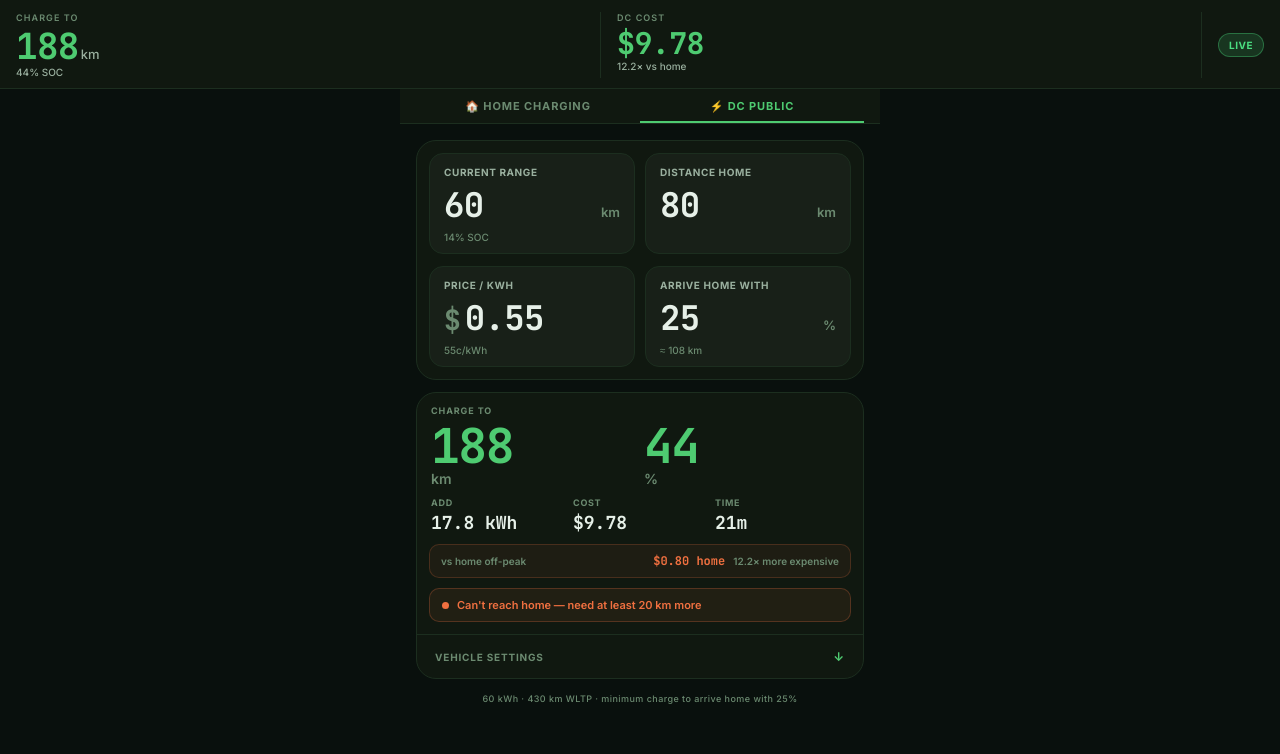
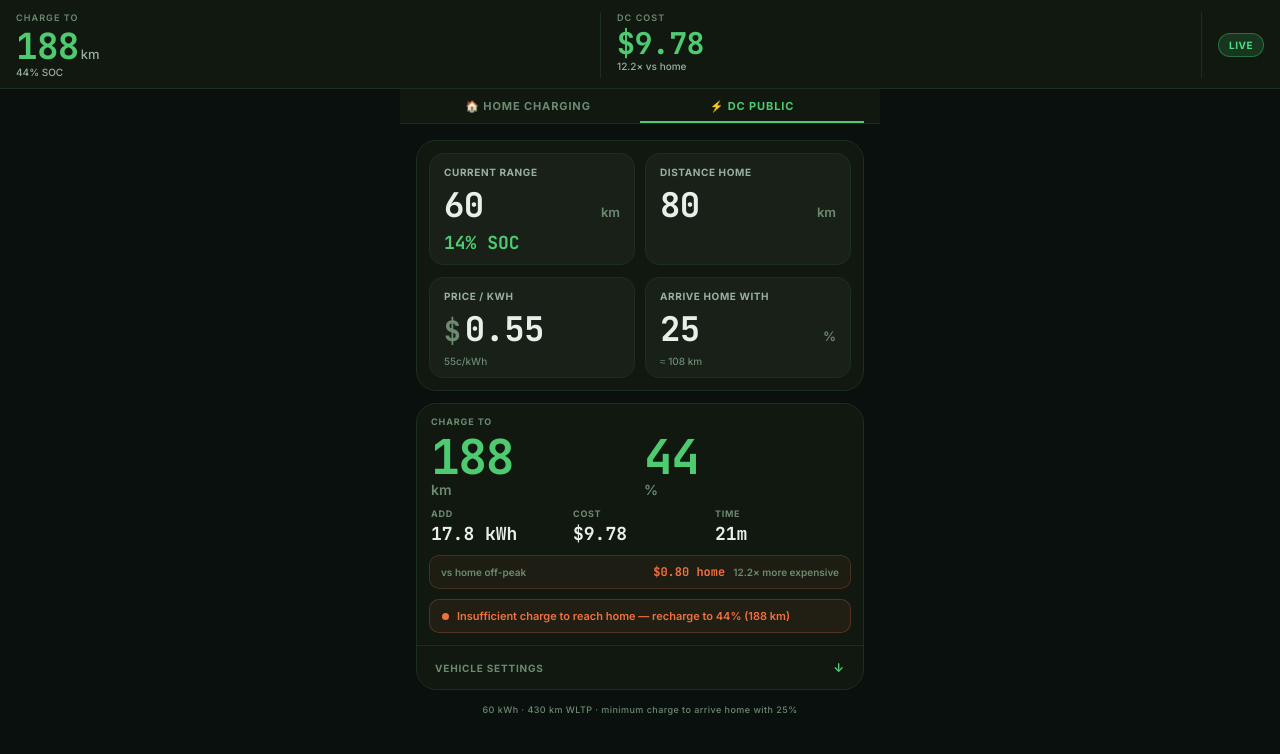
Before and after one commit to seanyuen/seanyuen.github.io, a plain HTML site: page aion.html in a window 1280 px wide. Both pictures are taken after a click on the button "⚡ DC PUBLIC". Drawn offline with Linux system fonts and the light colour scheme.

Commit message:
Refine logic language and charging calculations

```diff
--- a/aion.html
+++ b/aion.html
@@ -178,6 +178,7 @@
   .if-inner input[type="time"]::-webkit-calendar-picker-indicator { filter: opacity(0.4); }
   .if-unit { font-size: 13px; font-weight: 600; color: var(--dim); flex-shrink: 0; }
   .if-sub { font-size: 10px; font-weight: 500; color: var(--dim); margin-top: 4px; }
+  .soc-hint { font-family: 'JetBrains Mono', monospace; font-size: 18px; font-weight: 700; color: var(--green); margin-top: 4px; }
 
   /* dollar prefix */
   .if-prefix { font-family: 'JetBrains Mono', monospace; font-size: 28px; font-weight: 700; color: var(--dim); flex-shrink: 0; line-height: 1; }
@@ -454,7 +455,7 @@
           <input type="number" id="dc_currentKm" min="0" max="430" value="60">
           <span class="if-unit">km</span>
         </div>
-        <div class="if-sub" id="dc_currentPctHint">14% SOC</div>
+        <div class="soc-hint" id="dc_currentPctHint">14% SOC</div>
       </div>
       <div class="input-field">
         <span class="if-label">Distance home</span>
@@ -809,17 +810,20 @@
     ncBlock.style.display     = 'none';
     chargeBlock.style.display = 'block';
 
-    const chargeToKm    = neededToLeave;
+    // Cap recommendation at 100% — can't charge beyond a full battery
+    const chargeToKm    = Math.min(fullKm, neededToLeave);
     const chargeToPct   = Math.round(chargeToKm / fullKm * 100);
-    const energyToAdd   = (kmToAdd / fullKm) * capacity;
+    const impossible    = neededToLeave > fullKm; // even 100% won't cover distance + buffer
+    const actualKmToAdd = Math.max(0, chargeToKm - currentKm);
+    const energyToAdd   = (actualKmToAdd / fullKm) * capacity;
     const cost          = energyToAdd * price;
-    const chargeMinutes = (energyToAdd / Math.min(chargerKw, maxDcKw)) * 60;
+    const chargeMinutes = energyToAdd > 0 ? (energyToAdd / Math.min(chargerKw, maxDcKw)) * 60 : 0;
     const timeStr = chargeMinutes < 1 ? '<1m'
       : chargeMinutes < 60 ? `${Math.round(chargeMinutes)}m`
       : `${Math.floor(chargeMinutes/60)}h ${Math.round(chargeMinutes%60)}m`;
     const homeCost  = energyToAdd * homeRate / 100;
     const multiple  = homeCost > 0 ? (cost / homeCost) : 0;
-    const costPerKm = kmToAdd > 0 ? (cost * 100 / kmToAdd).toFixed(1) : '—';
+    const costPerKm = actualKmToAdd > 0 ? (cost * 100 / actualKmToAdd).toFixed(1) : '—';
 
     document.getElementById('dc_chargeToKm').textContent  = Math.round(chargeToKm);
     document.getElementById('dc_chargeToPct').textContent = chargeToPct;
@@ -831,9 +835,15 @@
 
     const sl = document.getElementById('dc_statusLine');
     const st = document.getElementById('dc_statusText');
-    if (currentKm < distKm) {
+    if (impossible) {
       sl.className = 'status-strip warn';
-      st.textContent = `Can't reach home — need at least ${Math.round(distKm - currentKm)} km more`;
+      const shortfall = Math.round(neededToLeave - fullKm);
+      st.textContent = `Even a full charge is ${shortfall} km short of home + ${targetPct}% buffer`;
+    } else if (currentKm < distKm) {
+      sl.className = 'status-strip warn';
+      const minKm  = Math.ceil(distKm + targetArrivalKm - (fullKm - currentKm) + currentKm);
+      const minPct = Math.ceil(neededToLeave / fullKm * 100);
+      st.textContent = `Insufficient charge to reach home — recharge to ${minPct}% (${Math.round(neededToLeave)} km)`;
     } else {
       sl.className = 'status-strip';
       st.textContent = `Add ${energyToAdd.toFixed(1)} kWh · stop at ${chargeToPct}% · ${costPerKm}c/km`;
```
